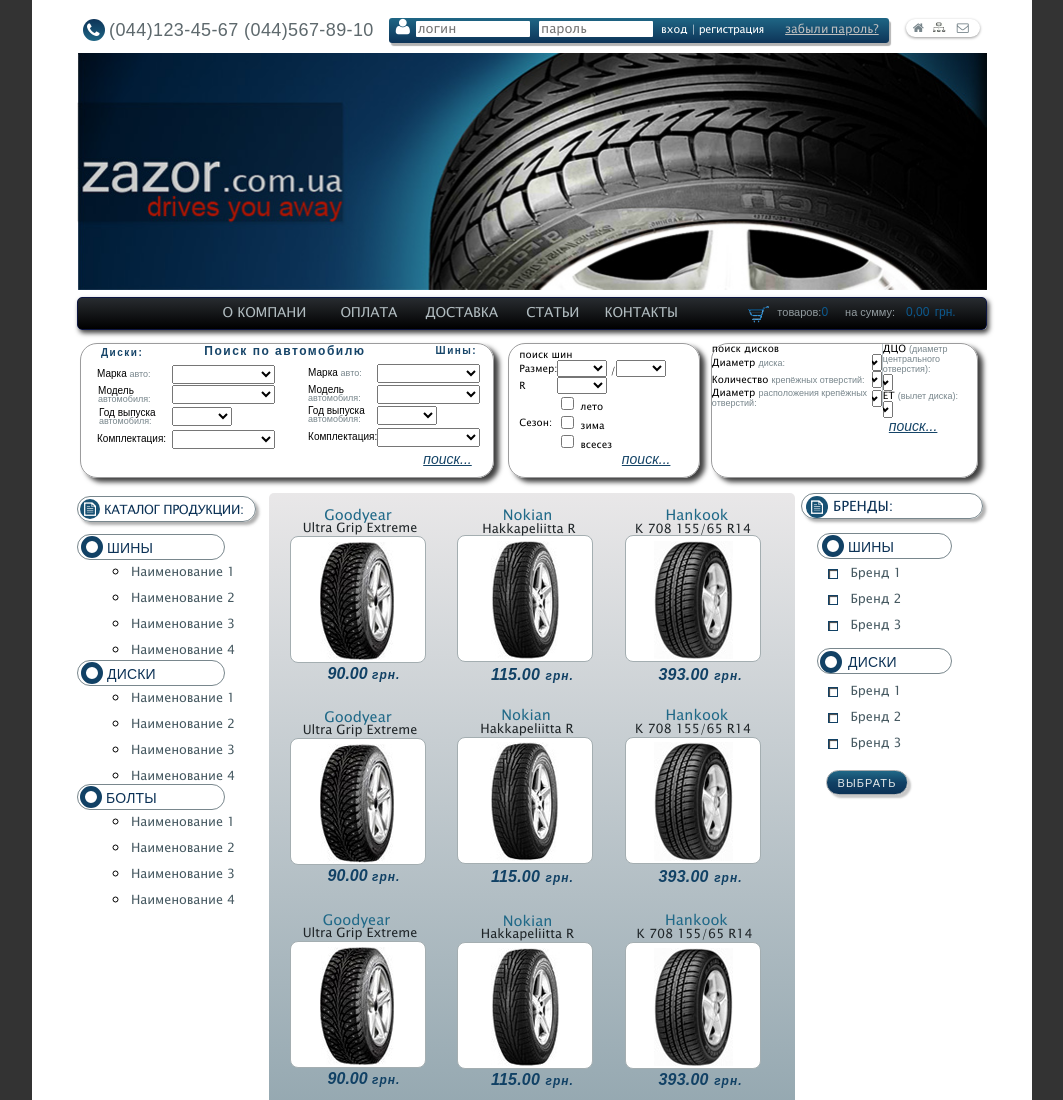
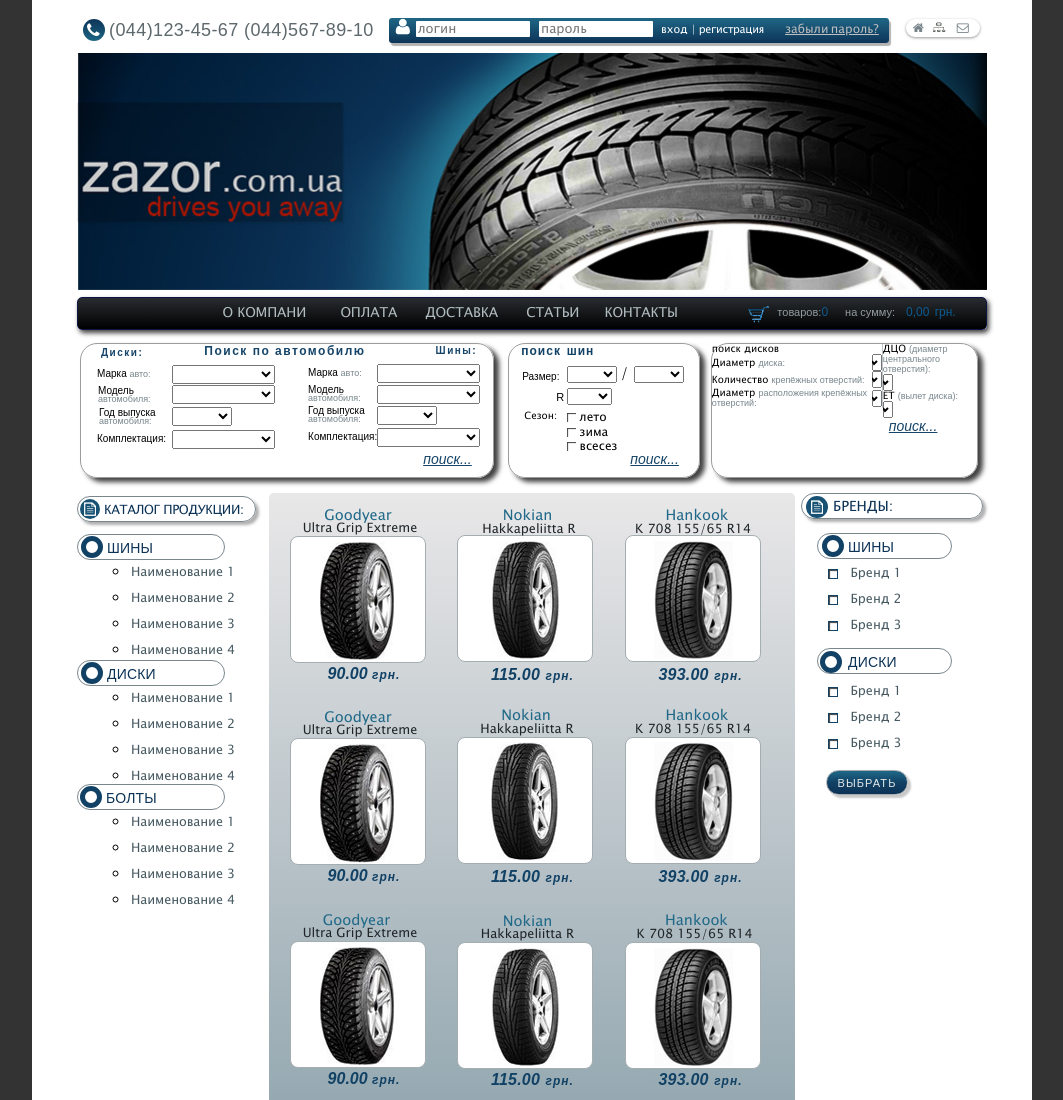
Before and after one commit to Max-im/tires-shop, a plain HTML site: page index.html in a window 1280 px wide. Shown: the top 1100 px of the page, without its empty margins (108-1171 px from the left). Drawn offline with Linux system fonts and the light colour scheme.

Commit message:
setting center is done

```diff
--- a/index.html
+++ b/index.html
@@ -157,45 +157,47 @@
 				<form action="">
 					<table>
 						<tr>
-							<td colspan="3">
+							<td class="tr1td1" colspan="3">
 								поиск шин
 							</td>
 						</tr>
 						<tr>
-							<td>
+							<td class="tr2td1">
 								Размер:
 							</td>
-							<td>
+							<td class="tr2td2">
 								<select name="" id=""></select>
 								<span> / </span>
 							</td>
-							<td>
+							<td class="tr2td3">
 								 <select name="" id=""></select>
 							</td>
 						</tr>
 						<tr>
-							<td>
+							<td class="tr3td1">
 								R
 							</td>
-							<td>
+							<td class="tr4td2">
 								 <select name="" id=""></select>
 							</td>
 							<td></td>
 						</tr>
 						<tr>
-							<td>Сезон:</td>
+							<td class="tr4td1">
+								Сезон:
+							</td>
 							<td>
 								<div class="setCtntBoxWr">
-							<input type="checkbox" name="summer" id="summer">
-							<label for="summer">лето</label>
+									<input class="trBox" type="checkbox" name="summer" id="summer">
+									<label class="trLab" for="summer">лето</label>
 								</div>
 								<div class="setCtntBoxWr">
-							<input type="checkbox" name="winter" id="winter">
-							<label for="winter">зима</label>
+									<input class="trBox" type="checkbox" name="winter" id="winter">
+									<label class="trLab" for="winter">зима</label>
 								</div>
 								<div class="setCtntBoxWr">
-							<input type="checkbox" name="all" id="all">
-							<label for="all">всесез</label>
+									<input class="trBox" type="checkbox" name="all" id="all">
+									<label class="trLab" for="all">всесез</label>
 								</div>
 							</td>
 						</tr>
--- a/sass/screen.scss
+++ b/sass/screen.scss
@@ -450,14 +450,107 @@
 	margin: 0 11/900*100% 0 0;
 	@include box;
 	@include boxp;
-	padding: 6px 15px 10px 10px;
+	padding: 1px 0px 5px 12px;
 
 	td{
 		font-size: 10px;
 		font-family: lucidas;
 		span{
-			font-size: 10px;
+			font-size: 15px;
+			position: relative;
+			top: -2px;
 		}
+
+	}
+
+	select{
+		width: 50px;
+		height: 17px;
+	}
+
+	.tr1td1{
+		color: #114165;
+		font-size: 12px;
+		font-family: arial;
+		font-weight: 900;
+		letter-spacing: 1px;
+		word-spacing: 1.4px;
+		padding: 0 0 9px 0;
+	}
+	.tr2td1{
+		padding: 5px 8px 0 1px;
+		font-family: arial;
+	}
+	.tr2td2{
+		padding: 0 0 0 0;
+	}
+
+	.tr2td3{
+		position: relative;
+		left: -3px;
+	}
+
+	.tr3td1{
+		font-size: 11px;
+		font-family: arial;
+		padding: 6px 0 0 35px;
+	}
+
+	.tr4td2{
+		padding: 5px 0 0 0;
+		select{
+			width: 45px;
+		}
+	}
+
+	.tr4td1{
+		position: relative;
+		top: -11px;
+		left: 3px;
+	}
+
+
+	.setCtntBoxWr{
+		height: 14.5px;
+	}
+	.trBox{
+		position: relative;
+		top: 0;
+		left: -5px;
+		opacity: 0;
+	}
+
+	.trLab{
+		font-size: 12px;
+		position: relative;
+		left: -20px;
+		line-height: 13px;
+	}
+
+	.trLab::before{
+		content: "";
+		width: 9px;
+		height: 9px;
+		display: inline-block;
+		/*border: 1px solid #114165;*/
+		vertical-align: middle;
+		position: relative;
+		left: -4px;
+		cursor: pointer;
+		@include boxsh(inset 1px, 1px, 1px, rgba(0,0,0,.75));
+	}
+
+	.trBox:checked + .trLab:before{
+		content: "\2713";
+	    font-size: 15px;
+	    color: #000;
+	    /*vertical-align: top;*/
+	    text-align: center;
+	    line-height: 8px;
+	}
+
+
+
 	.but{
 		color: #154467;
 		font-size: 14px;
@@ -468,13 +561,11 @@
 		line-height: 14px;
 		font-style: italic;
 		text-decoration: underline;
+		position: relative;
+		top: 2px;
+		left: -13px;
 	}
 
-		select{
-			width: 50px;
-			height: 17px;
-		}
-	}
 
 
 
```
Also changed, not shown: css/screen.css. Lines whose indentation alone changed are shown as unchanged.
